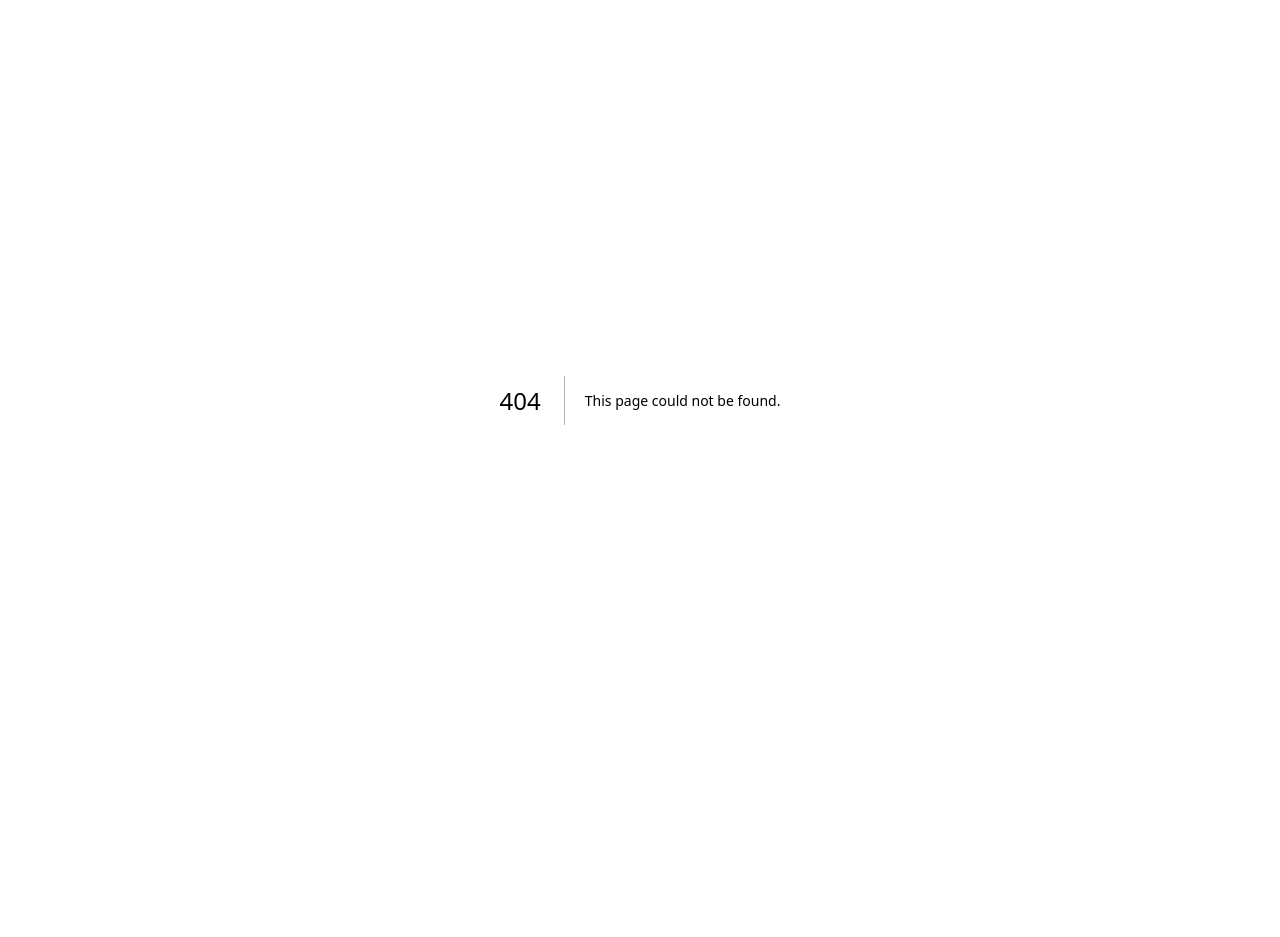
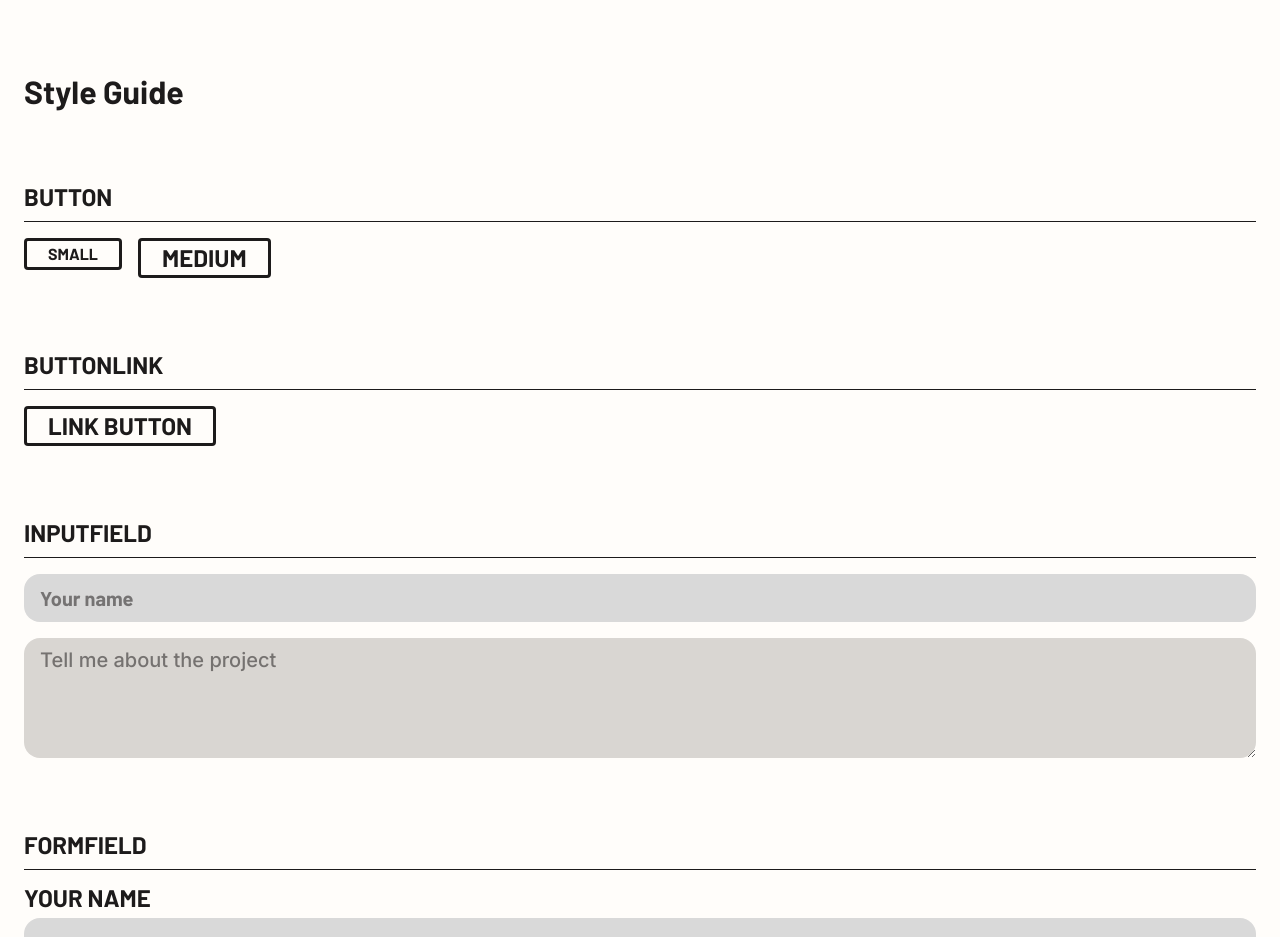
Before and after one commit to Fauxdeedle/site-portfolio, a Next.js app: page /style-guide in a window 1280 px wide. Before the commit this address had no page. Shown: the top 937 px of the page. Before the commit the page ends 800 px from the top, so only its background shows below. Built offline with nearby package versions, Linux system fonts and the light colour scheme; a web font is replaced by a local one.

Commit message:
added a style guide library

```diff
--- /dev/null
+++ b/app/style-guide/page.js
@@ -0,0 +1,109 @@
+import Button from "@/components/Button";
+import ButtonLink from "@/components/ButtonLink";
+import ContactForm from "@/components/ContactForm";
+import Dropdown from "@/components/Dropdown";
+import FormDropdown from "@/components/FormDropdown";
+import FormField from "@/components/FormField";
+import HomeCard from "@/components/HomeCard";
+import Icon from "@/components/Icon";
+import ImagePlaceholder from "@/components/ImagePlaceholder";
+import InputField from "@/components/InputField";
+import KeyDecisionCard from "@/components/KeyDecisionCard";
+import ProcessStep from "@/components/ProcessStep";
+import StatTile from "@/components/StatTile";
+
+import styles from "./page.module.css";
+
+const ICON_NAMES = ["graphic", "branding", "websites", "chevron-down"];
+
+function Section({ title, children }) {
+  return (
+    <section className={styles.section}>
+      <h2 className={styles.heading}>{title}</h2>
+      <div className={styles.row}>{children}</div>
+    </section>
+  );
+}
+
+export default function StyleGuidePage() {
+  return (
+    <main className={styles.page}>
+      <h1 className={styles.pageTitle}>Style Guide</h1>
+
+      <Section title="Button">
+        <Button size="sm">Small</Button>
+        <Button size="md">Medium</Button>
+      </Section>
+
+      <Section title="ButtonLink">
+        <ButtonLink href="#" size="md">
+          Link button
+        </ButtonLink>
+      </Section>
+
+      <Section title="InputField">
+        <InputField placeholder="Your name" />
+        <InputField placeholder="Tell me about the project" multiline />
+      </Section>
+
+      <Section title="FormField">
+        <FormField label="Your name" placeholder="name" />
+        <FormField label="Tell me about the project" placeholder="tell me a bit about the project" multiline />
+      </Section>
+
+      <Section title="Dropdown">
+        <Dropdown label="Pick one" options={["Option 01", "Option 02", "Option 03"]} />
+      </Section>
+
+      <Section title="FormDropdown">
+        <FormDropdown label="What do you need?" options={["Branding", "Print", "Website"]} />
+      </Section>
+
+      <Section title="ContactForm">
+        <ContactForm />
+      </Section>
+
+      <Section title="HomeCard">
+        <HomeCard icon="graphic" title="Graphic & Print" description="Bringing your brand to life." />
+        <HomeCard icon="branding" title="Branding" description="A voice that sticks." />
+        <HomeCard icon="websites" title="Websites" description="Built to convert." />
+      </Section>
+
+      <Section title="KeyDecisionCard">
+        <KeyDecisionCard
+          title="Why we chose this"
+          description="A short explanation of the decision and its impact on the project."
+        />
+      </Section>
+
+      <Section title="StatTile">
+        <StatTile value="42%" label="Increase in signups" />
+        <StatTile value="3.2s" label="Faster load time" />
+        <StatTile value="12" label="Projects shipped" />
+      </Section>
+
+      <Section title="ProcessStep">
+        <ProcessStep title="Discover" description="Understand the problem and the audience." />
+        <ProcessStep
+          title="Design"
+          description="Explore directions and narrow to one."
+          image="/images/hero-illustration.png"
+        />
+      </Section>
+
+      <Section title="Icon">
+        {ICON_NAMES.map((name) => (
+          <div key={name} className={styles.iconSample}>
+            <Icon name={name} size={32} />
+            <span>{name}</span>
+          </div>
+        ))}
+      </Section>
+
+      <Section title="ImagePlaceholder">
+        <ImagePlaceholder />
+        <ImagePlaceholder label="Custom radius" radius={4} />
+      </Section>
+    </main>
+  );
+}
--- /dev/null
+++ b/app/style-guide/page.module.css
@@ -0,0 +1,47 @@
+.page {
+  padding: var(--space-8) var(--space-6);
+  display: flex;
+  flex-direction: column;
+  gap: var(--space-8);
+  background: var(--surface-page);
+  min-height: 100%;
+}
+
+.pageTitle {
+  font-family: var(--font-heading);
+  font-size: var(--text-display-md);
+  font-weight: var(--weight-bold);
+  color: var(--text-primary);
+}
+
+.section {
+  display: flex;
+  flex-direction: column;
+  gap: var(--space-4);
+}
+
+.heading {
+  font-family: var(--font-heading);
+  font-size: var(--text-heading-md);
+  font-weight: var(--weight-bold);
+  text-transform: uppercase;
+  color: var(--text-primary);
+  border-bottom: var(--stroke-thin) solid var(--border-ink);
+  padding-bottom: var(--space-2);
+}
+
+.row {
+  display: flex;
+  flex-wrap: wrap;
+  gap: var(--space-4);
+  align-items: flex-start;
+}
+
+.iconSample {
+  display: flex;
+  flex-direction: column;
+  align-items: center;
+  gap: var(--space-2);
+  font-size: var(--text-body-sm);
+  color: var(--text-muted);
+}
--- a/components/Dropdown.jsx
+++ b/components/Dropdown.jsx
@@ -9,12 +9,14 @@ export default function Dropdown({
   options = ["option 01", "option 02", "option 03", "option 04"],
   name,
   onChange,
+  className = "",
+  ...rest
 }) {
   const [open, setOpen] = useState(false);
   const [selected, setSelected] = useState(null);
 
   return (
-    <div className={styles.dropdown}>
+    <div className={`${styles.dropdown} ${className}`} {...rest}>
       <button
         type="button"
         onClick={() => setOpen((o) => !o)}
--- a/components/FormDropdown.jsx
+++ b/components/FormDropdown.jsx
@@ -1,11 +1,18 @@
 import Dropdown from "./Dropdown";
 import styles from "./FormField.module.css";
 
-export default function FormDropdown({ label = "What do you need?", options, name, onChange }) {
+export default function FormDropdown({
+  label = "What do you need?",
+  options,
+  name,
+  onChange,
+  className = "",
+  ...rest
+}) {
   return (
-    <div className={styles.field}>
+    <div className={`${styles.field} ${className}`}>
       <span className={styles.label}>{label}</span>
-      <Dropdown options={options} name={name} onChange={onChange} />
+      <Dropdown options={options} name={name} onChange={onChange} {...rest} />
     </div>
   );
 }
--- a/components/FormField.jsx
+++ b/components/FormField.jsx
@@ -1,9 +1,15 @@
 import InputField from "./InputField";
 import styles from "./FormField.module.css";
 
-export default function FormField({ label = "Your name", placeholder = "name", multiline = false, ...rest }) {
+export default function FormField({
+  label = "Your name",
+  placeholder = "name",
+  multiline = false,
+  className = "",
+  ...rest
+}) {
   return (
-    <label className={styles.field}>
+    <label className={`${styles.field} ${className}`}>
       <span className={styles.label}>{label}</span>
       <InputField placeholder={placeholder} multiline={multiline} {...rest} />
     </label>
--- a/components/HomeCard.jsx
+++ b/components/HomeCard.jsx
@@ -1,9 +1,15 @@
 import Icon from "./Icon";
 import styles from "./HomeCard.module.css";
 
-export default function HomeCard({ icon = "graphic", title = "Graphic & Print", description = "Bringing your brand to life." }) {
+export default function HomeCard({
+  icon = "graphic",
+  title = "Graphic & Print",
+  description = "Bringing your brand to life.",
+  className = "",
+  ...rest
+}) {
   return (
-    <div className={styles.card}>
+    <div className={`${styles.card} ${className}`} {...rest}>
       <div className={styles.iconWrap}>
         <Icon name={icon} size={120} strokeWidth={1.2} />
       </div>
--- a/components/Icon.jsx
+++ b/components/Icon.jsx
@@ -21,7 +21,14 @@ const PATHS = {
   "chevron-down": <path d="M6 9l6 6 6-6" />,
 };
 
-export default function Icon({ name = "graphic", size = 24, strokeWidth = 1.6, style, ...rest }) {
+export default function Icon({
+  name = "graphic",
+  size = 24,
+  strokeWidth = 1.6,
+  style,
+  className = "",
+  ...rest
+}) {
   const glyph = PATHS[name] || PATHS.graphic;
   return (
     <svg
@@ -33,6 +40,7 @@ export default function Icon({ name = "graphic", size = 24, strokeWidth = 1.6, s
       strokeWidth={strokeWidth}
       strokeLinecap="round"
       strokeLinejoin="round"
+      className={className}
       style={{ color: "var(--ink)", flexShrink: 0, ...style }}
       {...rest}
     >
--- a/components/ImagePlaceholder.jsx
+++ b/components/ImagePlaceholder.jsx
@@ -1,8 +1,12 @@
 import styles from "./ImagePlaceholder.module.css";
 
-export default function ImagePlaceholder({ label = "Image coming soon", radius = 16, style }) {
+export default function ImagePlaceholder({ label = "Image coming soon", radius = 16, style, className = "", ...rest }) {
   return (
-    <div className={styles.placeholder} style={{ borderRadius: radius, ...style }}>
+    <div
+      className={`${styles.placeholder} ${className}`}
+      style={{ borderRadius: radius, ...style }}
+      {...rest}
+    >
       <span className={styles.label}>{label}</span>
     </div>
   );
--- a/components/KeyDecisionCard.jsx
+++ b/components/KeyDecisionCard.jsx
@@ -1,8 +1,8 @@
 import styles from "./KeyDecisionCard.module.css";
 
-export default function KeyDecisionCard({ title, description }) {
+export default function KeyDecisionCard({ title, description, className = "", ...rest }) {
   return (
-    <div className={styles.card}>
+    <div className={`${styles.card} ${className}`} {...rest}>
       <span className={styles.title}>{title}</span>
       <span className={styles.description}>{description}</span>
     </div>
--- a/components/ProcessStep.jsx
+++ b/components/ProcessStep.jsx
@@ -1,8 +1,8 @@
 import styles from "./ProcessStep.module.css";
 
-export default function ProcessStep({ title, description, image }) {
+export default function ProcessStep({ title, description, image, className = "", ...rest }) {
   return (
-    <div className={styles.step}>
+    <div className={`${styles.step} ${className}`} {...rest}>
       <div className={styles.text}>
         <span className={styles.title}>{title}</span>
         <span className={styles.description}>{description}</span>
--- a/components/StatTile.jsx
+++ b/components/StatTile.jsx
@@ -1,8 +1,8 @@
 import styles from "./StatTile.module.css";
 
-export default function StatTile({ value, label }) {
+export default function StatTile({ value, label, className = "", ...rest }) {
   return (
-    <div className={styles.tile}>
+    <div className={`${styles.tile} ${className}`} {...rest}>
       <span className={styles.value}>{value}</span>
       <span className={styles.label}>{label}</span>
     </div>
```
Also changed, not shown: components/CLAUDE.md (added, +51 -0 lines).
